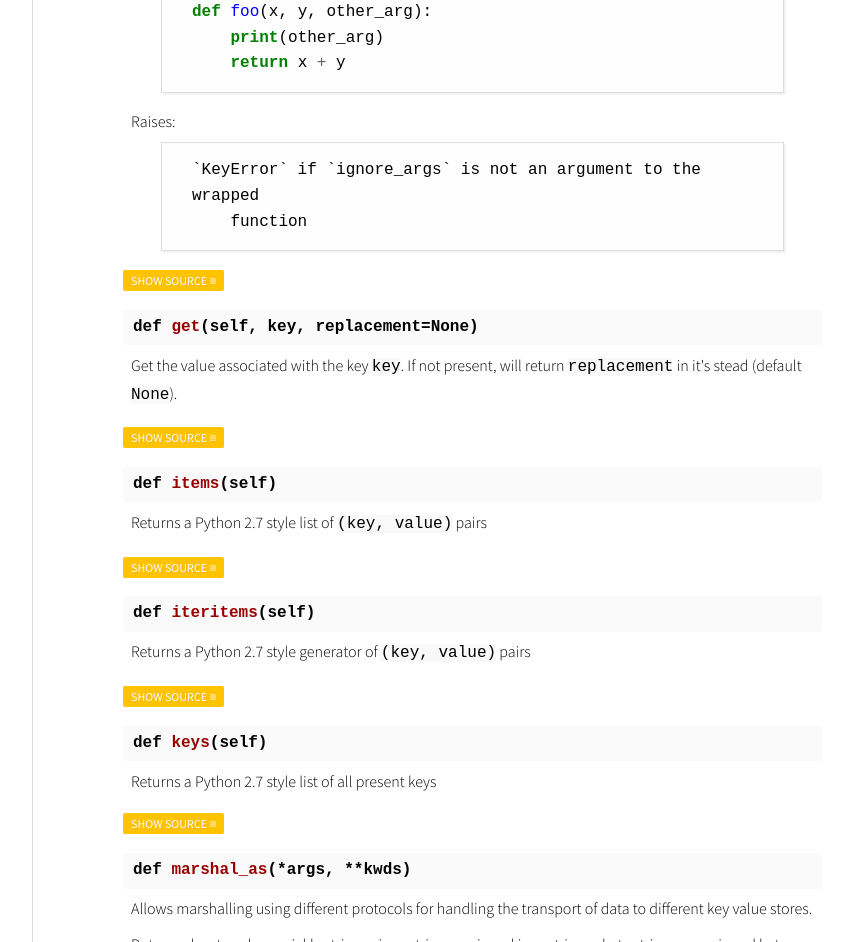
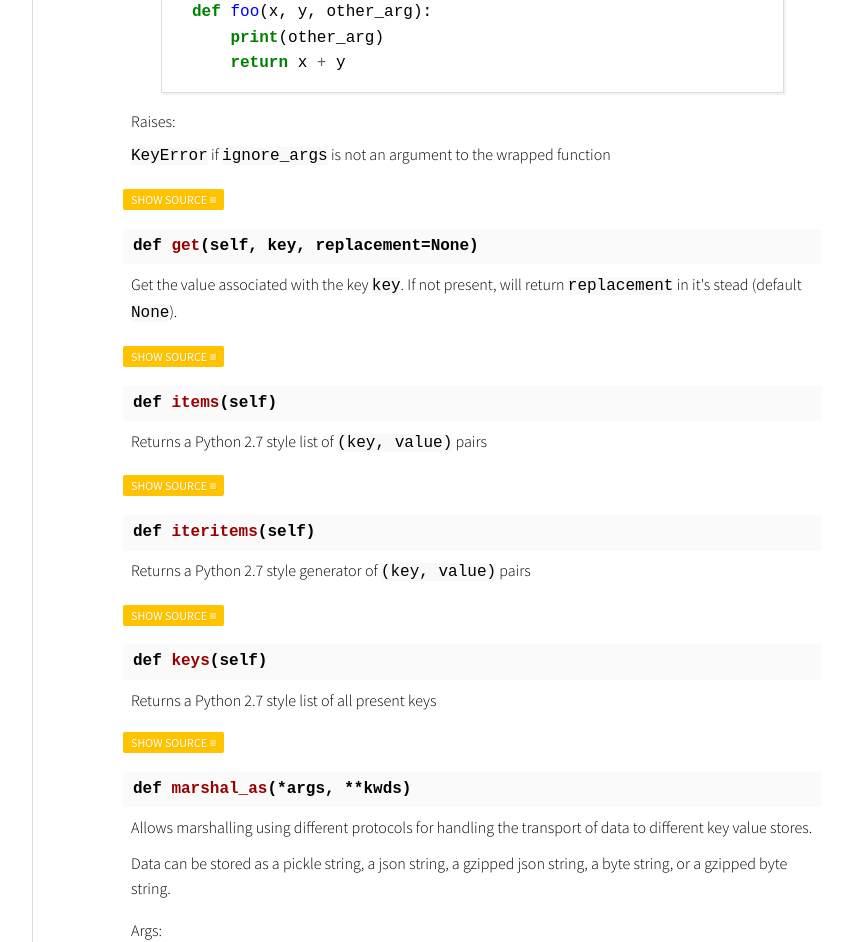
Before and after one commit to lukedeo/Cupboard, a plain HTML site: page docs/index.html in a window 1280 px wide. Shown: the part 6833-7775 px from the top of the page, without its empty margins (288-1131 px from the left). Drawn offline with Linux system fonts and the light colour scheme; a web font is replaced by a local one.

Commit message:
docs fix

```diff
--- a/docs/index.html
+++ b/docs/index.html
@@ -1626,8 +1626,8 @@ operator. I.e., </p>
 
 <span class="sd">        Raises:</span>
 <span class="sd">        -------</span>
-<span class="sd">            `KeyError` if `ignore_args` is not an argument to the wrapped </span>
-<span class="sd">                function</span>
+
+<span class="sd">        `KeyError` if `ignore_args` is not an argument to the wrapped function</span>
 
 <span class="sd">        &quot;&quot;&quot;</span>
 
@@ -1988,9 +1988,7 @@ the connection is unreachable with a <code>PING</code>.</p></div>
 
 
 <h2>Raises:</h2>
-<div class="codehilite"><pre><span></span>`KeyError` if `ignore_args` is not an argument to the wrapped
-    function
-</pre></div></div>
+<p><code>KeyError</code> if <code>ignore_args</code> is not an argument to the wrapped function</p></div>
   <div class="source_cont">
   <p class="source_link"><a href="javascript:void(0);" onclick="toggle('source-cupboard.Cupboard.function_cache', this);">Show source &equiv;</a></p>
   <div id="source-cupboard.Cupboard.function_cache" class="source">
@@ -2020,8 +2018,7 @@ the connection is unreachable with a <code>PING</code>.</p></div>
 <span class="sd">            return x + y</span>
 <span class="sd">    Raises:</span>
 <span class="sd">    -------</span>
-<span class="sd">        `KeyError` if `ignore_args` is not an argument to the wrapped </span>
-<span class="sd">            function</span>
+<span class="sd">    `KeyError` if `ignore_args` is not an argument to the wrapped function</span>
 <span class="sd">    &quot;&quot;&quot;</span>
     <span class="k">class</span> <span class="nc">context</span><span class="p">:</span>
         <span class="n">ignore_args</span> <span class="o">=</span> <span class="p">[]</span>
```
Also changed, not shown: 1 other file.
